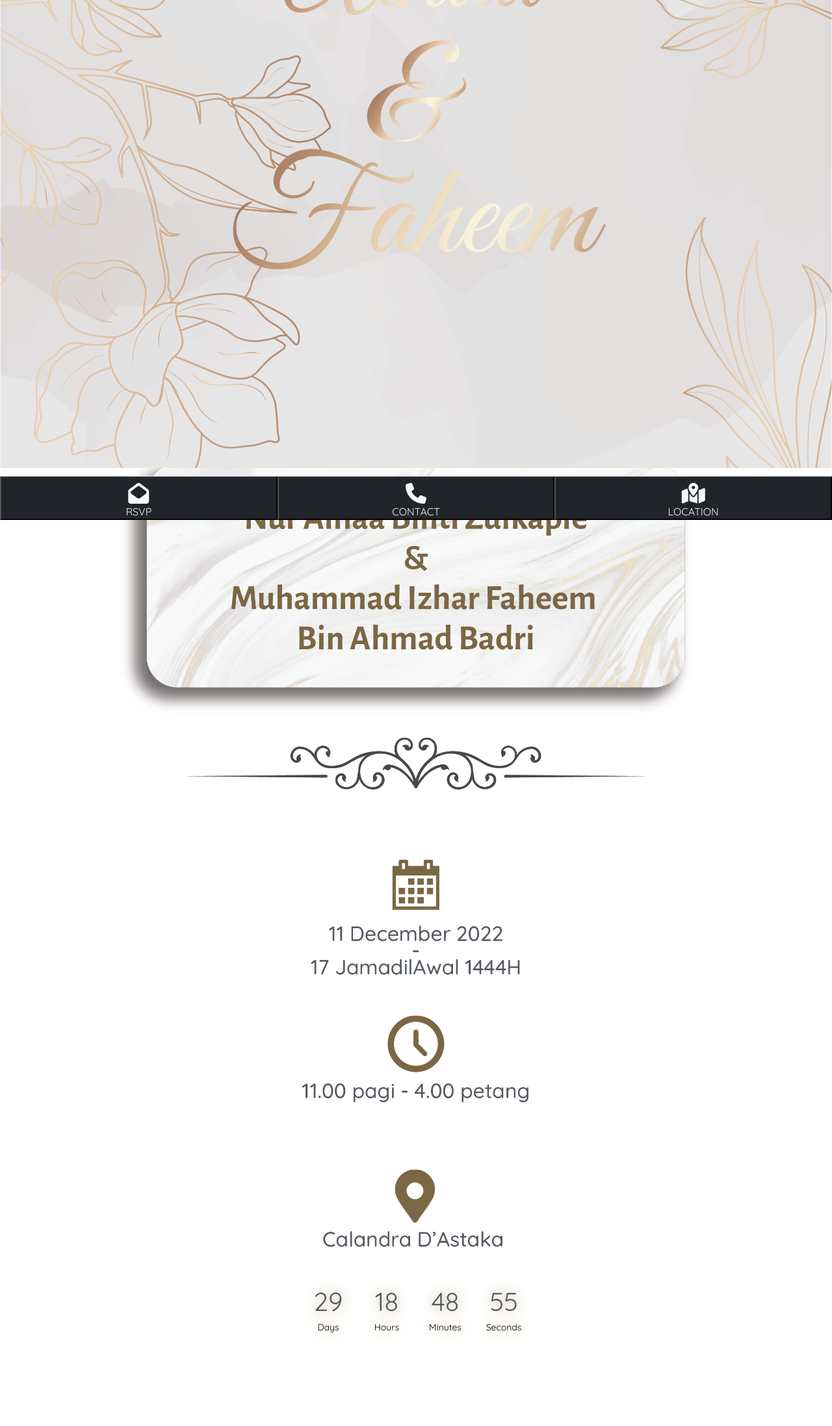
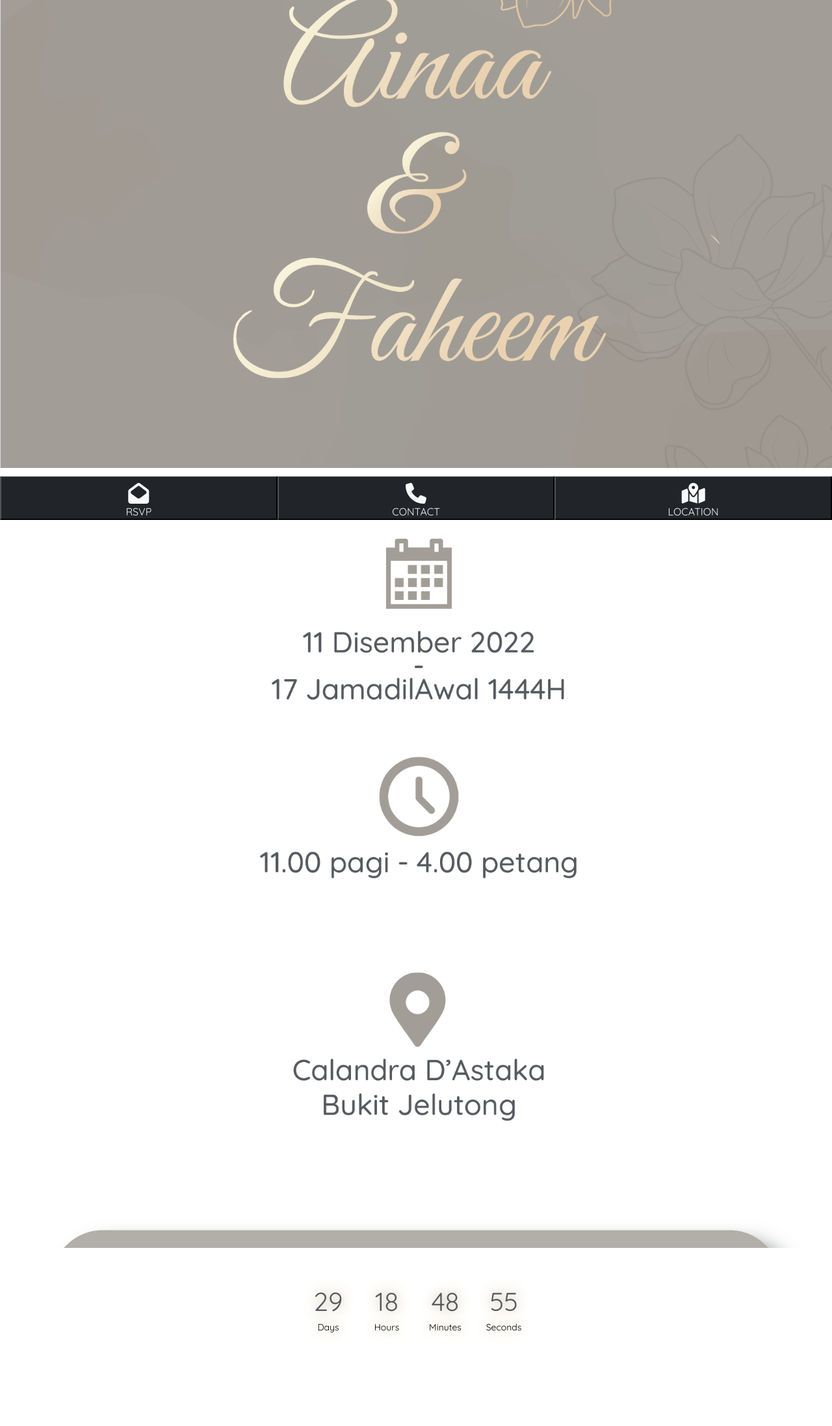
Before and after one commit to wadadrxs02/kadkawenainaa, a PHP site: page /home.html in a window 1280 px wide. Shown: the whole page at 65% size. Run offline with PHP 8.4, Linux system fonts and the light colour scheme; some libraries are stand-ins or nearby versions; some web fonts are replaced.

Commit message:
update gambar baru

```diff
--- a/home.css
+++ b/home.css
@@ -19,7 +19,7 @@
   height: 90vh;
 }
 .cover-class2 {
-  background-size: cover;
+  background-size: 140%;
   background-repeat: no-repeat;
   background-position: center center;
   height: 150vh;
```
Also changed, not shown: images/covers/girl.png, images/covers/girl2.png, images/covers/x.png (added), images/covers/x2.png (renamed from images/covers/girl2 good.png), images/covers/x3.png (added).
